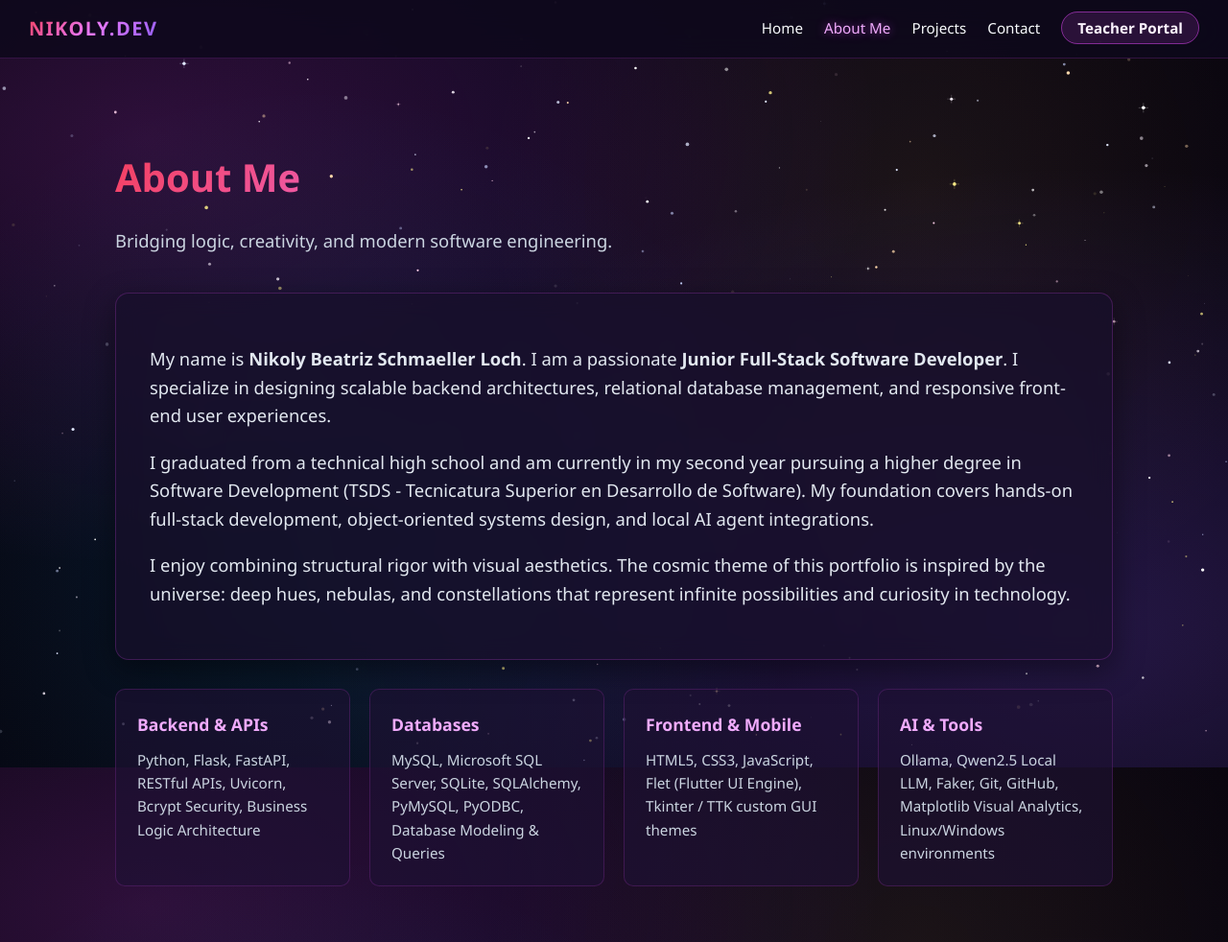
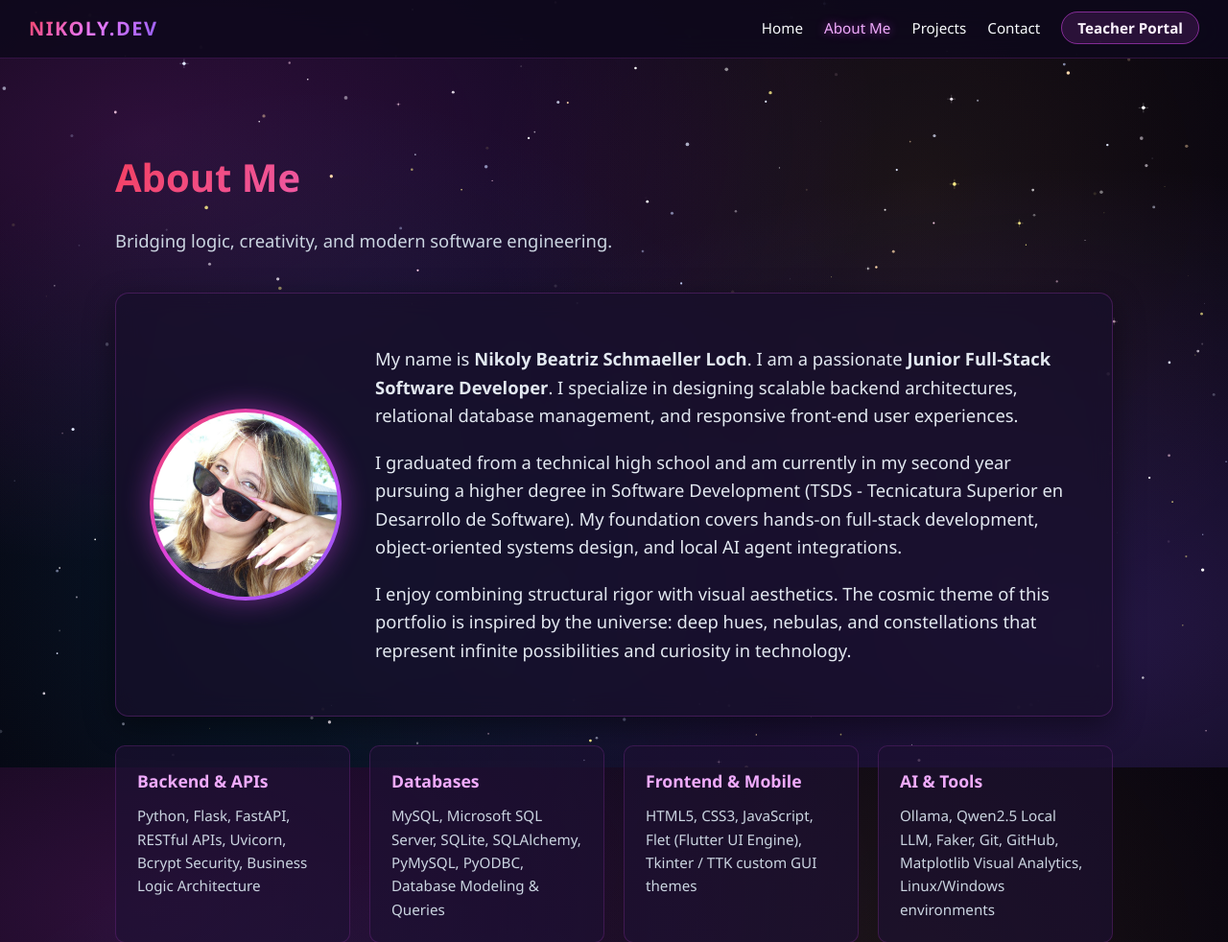
Before and after one commit to nibeshlofreak-byte/portfolio, a Flask app: page /about in a window 1280 px wide. Shown: the top 982 px of the page at 96% size. Run offline with Flask 3, Linux system fonts and the light colour scheme.

Commit message:
Add profile photo in About Me section and cat photo as FormIA project image

```diff
--- a/static/css/style.css
+++ b/static/css/style.css
@@ -234,6 +234,36 @@ html, body {
     padding: 35px;
     box-shadow: 0 10px 32px rgba(0, 0, 0, 0.45);
     margin-bottom: 30px;
+}
+
+.about-container {
+    display: flex;
+    gap: 35px;
+    align-items: center;
+}
+
+.about-avatar-wrap {
+    flex-shrink: 0;
+    width: 200px;
+    height: 200px;
+    border-radius: 50%;
+    padding: 4px;
+    background: linear-gradient(135deg, #f43f5e, #d946ef, #8b5cf6);
+    box-shadow: 0 0 28px rgba(217, 70, 239, 0.45);
+    display: flex;
+    align-items: center;
+    justify-content: center;
+}
+
+.about-avatar {
+    width: 100%;
+    height: 100%;
+    object-fit: cover;
+    border-radius: 50%;
+}
+
+.about-text {
+    flex: 1;
 }
 
 .about-card p {
@@ -478,4 +508,8 @@ footer {
         width: 100%;
         height: 200px;
     }
+    .about-container {
+        flex-direction: column;
+        text-align: center;
+    }
 }
--- a/templates/about.html
+++ b/templates/about.html
@@ -28,9 +28,16 @@
         <p class="section-subtitle">Bridging logic, creativity, and modern software engineering.</p>
 
         <div class="about-card">
-            <p>My name is <strong>Nikoly Beatriz Schmaeller Loch</strong>. I am a passionate <strong>Junior Full-Stack Software Developer</strong>. I specialize in designing scalable backend architectures, relational database management, and responsive front-end user experiences.</p>
-            <p>I graduated from a technical high school and am currently in my second year pursuing a higher degree in Software Development (TSDS - Tecnicatura Superior en Desarrollo de Software). My foundation covers hands-on full-stack development, object-oriented systems design, and local AI agent integrations.</p>
-            <p>I enjoy combining structural rigor with visual aesthetics. The cosmic theme of this portfolio is inspired by the universe: deep hues, nebulas, and constellations that represent infinite possibilities and curiosity in technology.</p>
+            <div class="about-container">
+                <div class="about-avatar-wrap">
+                    <img src="{{ url_for('static', filename='img/nikoly.jpg') }}" alt="Nikoly Beatriz Schmaeller Loch" class="about-avatar" loading="lazy" />
+                </div>
+                <div class="about-text">
+                    <p>My name is <strong>Nikoly Beatriz Schmaeller Loch</strong>. I am a passionate <strong>Junior Full-Stack Software Developer</strong>. I specialize in designing scalable backend architectures, relational database management, and responsive front-end user experiences.</p>
+                    <p>I graduated from a technical high school and am currently in my second year pursuing a higher degree in Software Development (TSDS - Tecnicatura Superior en Desarrollo de Software). My foundation covers hands-on full-stack development, object-oriented systems design, and local AI agent integrations.</p>
+                    <p>I enjoy combining structural rigor with visual aesthetics. The cosmic theme of this portfolio is inspired by the universe: deep hues, nebulas, and constellations that represent infinite possibilities and curiosity in technology.</p>
+                </div>
+            </div>
         </div>
 
         <div class="skills-grid">
```
Also changed, not shown: index.html (+11 -4 lines), models.py (+6 -1 lines), projects/formia-ai-form/formia_cat.jpg (added), static/img/formia_cat.jpg (added), static/img/nikoly.jpg (added).
